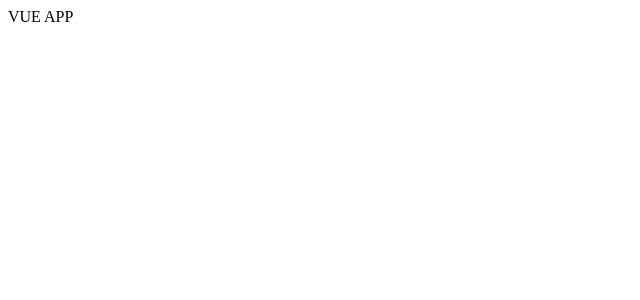
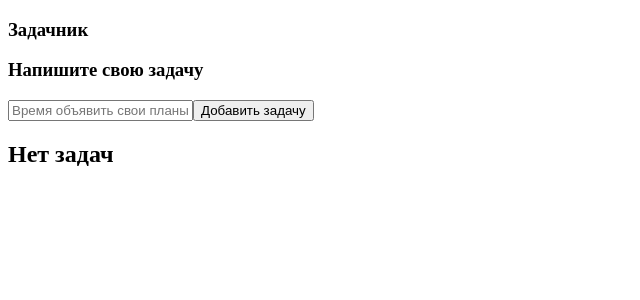
Before and after one commit to hobbes456/todo-on-vue, a Vue app: page / in a window 1280 px wide. Shown: the top 300 px of the page, without its empty margins (0-640 px from the left). Built offline with nearby package versions, Linux system fonts and the light colour scheme.

Commit message:
Add html in App #7

```diff
--- a/src/components/App/App.vue
+++ b/src/components/App/App.vue
@@ -1,4 +1,44 @@
-<template>VUE APP</template>
+<template>
+    <main>
+        <div>
+            <h3>Задачник</h3>
+        </div>
+        <div>
+            <div>
+                <form @submit.prevent="addTodo">
+                    <h3>Напишите свою задачу</h3>
+                    <input
+                        type="text"
+                        placeholder="Время объявить свои планы!"
+                        v-model="text">
+                    <input type="submit" value="Добавить задачу"/>
+                </form>
+            </div>
+        </div>
+        <div>
+            <div>
+                <h2 v-show="todos.length === 0">Нет задач</h2>
+                <div>
+                    <div
+                        v-for="todo in todos"
+                        :class="`todo-item ${todo.done && 'done'}`"
+                        :key="todo.id"
+                    >
+                        <label>
+                            <input type="checkbox" v-model="todo.done" />
+                        </label>
+                        <div>
+                            <input type="text" v-model="todo.value" />
+                        </div>
+                        <div>
+                            <button @click="deleteTodo(todo)">Удалить</button>
+                        </div>
+                    </div>
+                </div>
+            </div>
+        </div>
+    </main>
+</template>
 
 <script setup>
     import { ref, onMounted, watch } from 'vue';
@@ -10,6 +50,7 @@
         if (text.value.trim() === "") return;
 
         todos.value.unshift({
+            id: Date.now(),
             value: text.value,
             done: false,
         })
@@ -24,7 +65,7 @@
     watch(
         todos,
         (newTodo) => {
-            localStorage.setItem("todos", JSON.stringify(newTodo))
+            localStorage.setItem("todos", JSON.stringify(newTodo));
         },
         { deep: true }
     );
```
